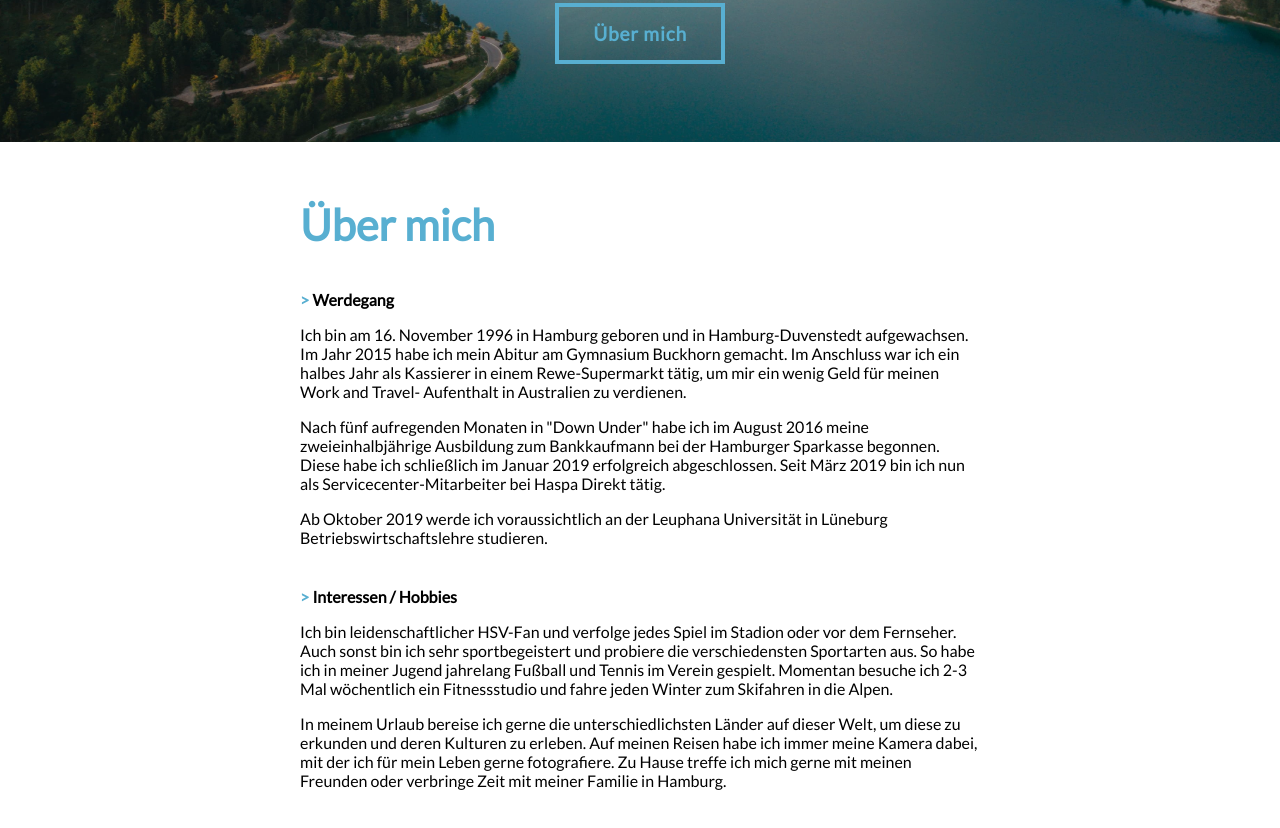
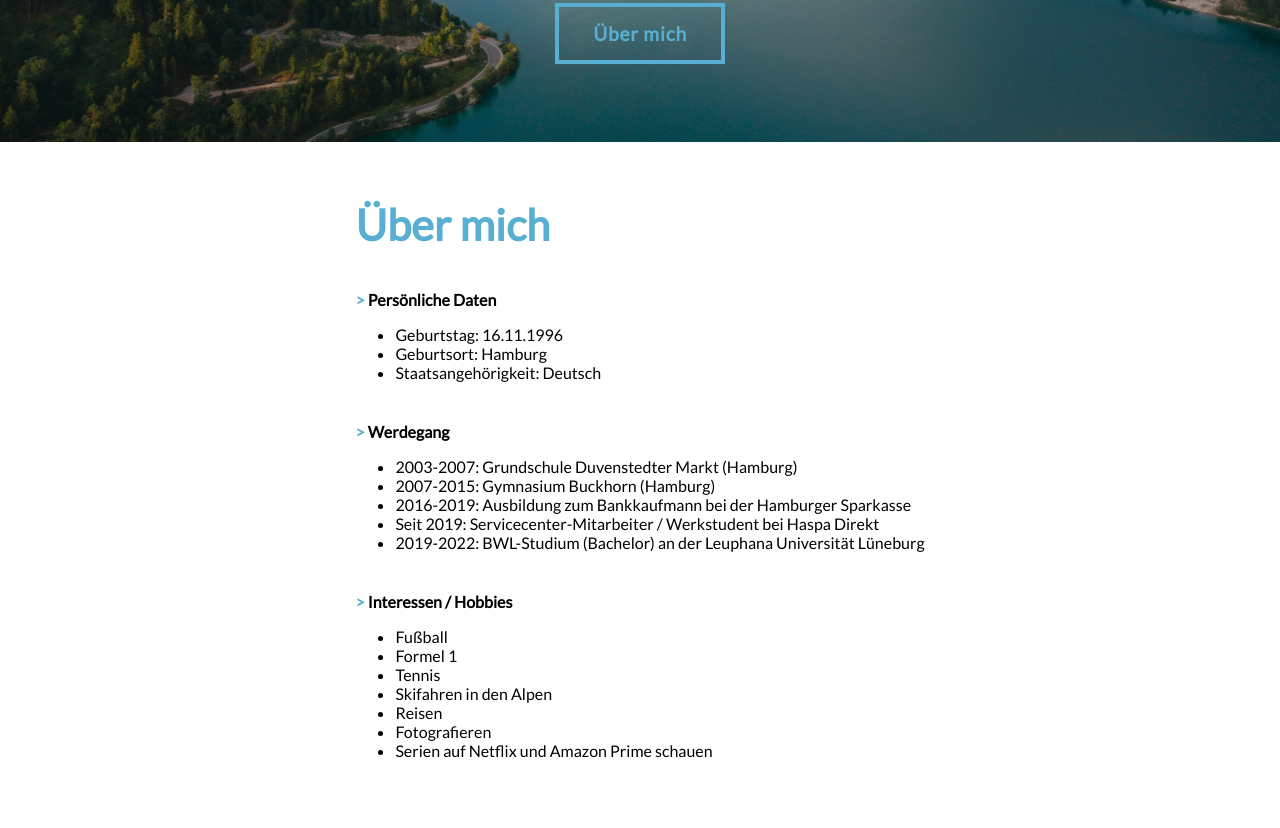
Before and after one commit to FabianDuever/website, a plain HTML site: page index.html in a window 1280 px wide. Shown: the part 658-1486 px from the top of the page. Drawn offline with Linux system fonts and the light colour scheme.

Commit message:
Blocktext durch Spiegelstriche ersetzt + Aktualsierungen

```diff
--- a/index.html
+++ b/index.html
@@ -53,43 +53,52 @@
       <div>
         <h3>Über mich</h3>
         <div>
+          <h4>Persönliche Daten</h4>
+          <ul>
+            <li>Geburtstag: 16.11.1996</li>
+            <li>Geburtsort: Hamburg</li>
+            <li>Staatsangehörigkeit: Deutsch</li>
+
+          </ul>
+
+        </div>
+        <div>
           <h4>Werdegang</h4>
+          <ul>
+            <li>2003-2007: Grundschule Duvenstedter Markt (Hamburg)</li>
+            <li>2007-2015: Gymnasium Buckhorn (Hamburg)</li>
+            <li>2016-2019: Ausbildung zum Bankkaufmann bei der Hamburger Sparkasse</li>
+            <li>Seit 2019: Servicecenter-Mitarbeiter / Werkstudent bei Haspa Direkt</li>
+            <li>2019-2022: BWL-Studium (Bachelor) an der Leuphana Universität Lüneburg</li>
+          </ul>
           <p>
-            Ich bin am 16. November 1996 in Hamburg geboren und in
-            Hamburg-Duvenstedt aufgewachsen. Im Jahr 2015 habe ich mein Abitur
-            am Gymnasium Buckhorn gemacht. Im Anschluss war ich ein halbes Jahr
-            als Kassierer in einem Rewe-Supermarkt tätig, um mir ein wenig Geld
-            für meinen Work and Travel- Aufenthalt in Australien zu verdienen.
+
           </p>
           <p>
-            Nach fünf aufregenden Monaten in "Down Under" habe ich im August
-            2016 meine zweieinhalbjährige Ausbildung zum Bankkaufmann bei der
-            Hamburger Sparkasse begonnen. Diese habe ich schließlich im Januar
-            2019 erfolgreich abgeschlossen. Seit März 2019 bin ich nun als
-            Servicecenter-Mitarbeiter bei Haspa Direkt tätig.
+
           </p>
 
           <p>
-            Ab Oktober 2019 werde ich voraussichtlich an der Leuphana
-            Universität in Lüneburg Betriebswirtschaftslehre studieren.
+
           </p>
         </div>
         <div>
           <h4>Interessen / Hobbies</h4>
+          <ul>
+            <li>Fußball</li>
+            <li>Formel 1</li>
+            <li>Tennis</li>
+            <li>Skifahren in den Alpen</li>
+            <li>Reisen</li>
+            <li>Fotografieren</li>
+            <li>Serien auf Netflix und Amazon Prime schauen</li>
+
+          </ul>
           <p>
-            Ich bin leidenschaftlicher HSV-Fan und verfolge jedes Spiel im
-            Stadion oder vor dem Fernseher. Auch sonst bin ich sehr
-            sportbegeistert und probiere die verschiedensten Sportarten aus. So
-            habe ich in meiner Jugend jahrelang Fußball und Tennis im Verein
-            gespielt. Momentan besuche ich 2-3 Mal wöchentlich ein Fitnessstudio
-            und fahre jeden Winter zum Skifahren in die Alpen.
+
           </p>
           <p>
-            In meinem Urlaub bereise ich gerne die unterschiedlichsten Länder
-            auf dieser Welt, um diese zu erkunden und deren Kulturen zu erleben.
-            Auf meinen Reisen habe ich immer meine Kamera dabei, mit der ich für
-            mein Leben gerne fotografiere. Zu Hause treffe ich mich gerne mit
-            meinen Freunden oder verbringe Zeit mit meiner Familie in Hamburg.
+
           </p>
         </div>
       </div>
```
